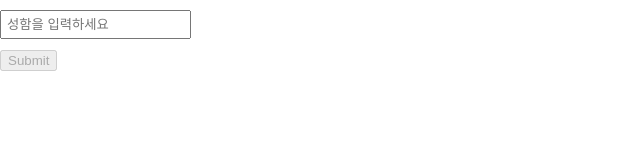
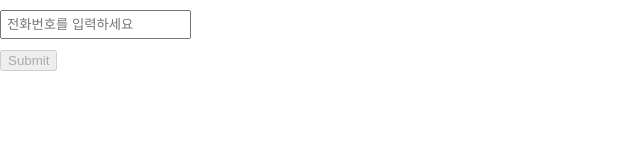
Before and after one commit to SonMinSeock/apple-tree-nursing-home-reservation-service, a React (Create React App) app: page / in a window 1280 px wide. Shown: the top 160 px of the page, without its empty margins (0-640 px from the left). Built offline with nearby package versions, Linux system fonts and the light colour scheme.

Commit message:
폼 입력창 거꾸로 입력 테스트

```diff
--- a/src/components/forms/reservation/atoms/Input.js
+++ b/src/components/forms/reservation/atoms/Input.js
@@ -9,7 +9,8 @@ const StyleInput = styled.input`
 
 const Input = ({ attrInputs, currentInputIndex, onChange }) => {
   const renderInputs = () => {
-    return attrInputs.map((attr, index) => {
+    return attrInputs
+      .map((attr, index) => {
         if (index <= currentInputIndex) {
           return (
             <StyleInput
@@ -23,7 +24,8 @@ const Input = ({ attrInputs, currentInputIndex, onChange }) => {
           );
         }
         return null;
-    });
+      })
+      .reverse();
   };
   return <>{renderInputs()}</>;
 };
--- a/src/components/forms/reservation/molecules/ReservationForm.js
+++ b/src/components/forms/reservation/molecules/ReservationForm.js
@@ -3,9 +3,9 @@ import Input from "../atoms/Input";
 
 function ReservationForm() {
   const [attrInputs, setAttrInputs] = useState([
+    { id: Math.random(), placeholder: "전화번호를 입력하세요", type: "tel", value: "", maxLength: 11 },
+    { id: Math.random(), placeholder: "층 입력하세요", type: "number", value: "" },
     { id: Math.random(), placeholder: "성함을 입력하세요", type: "text", value: "" },
-    { id: Math.random(), placeholder: "층 입력하세요", type: "number", value: "" },
-    { id: Math.random(), placeholder: "전화번호를 입력하세요", type: "tel", value: "", maxLength: 11 },
   ]);
   const [currentInputIndex, setCurrentInputIndex] = useState(0);
   const timerRef = useRef(null); // 타이머 id 초기값 null로 설정.
```
Lines whose indentation alone changed are shown as unchanged.
